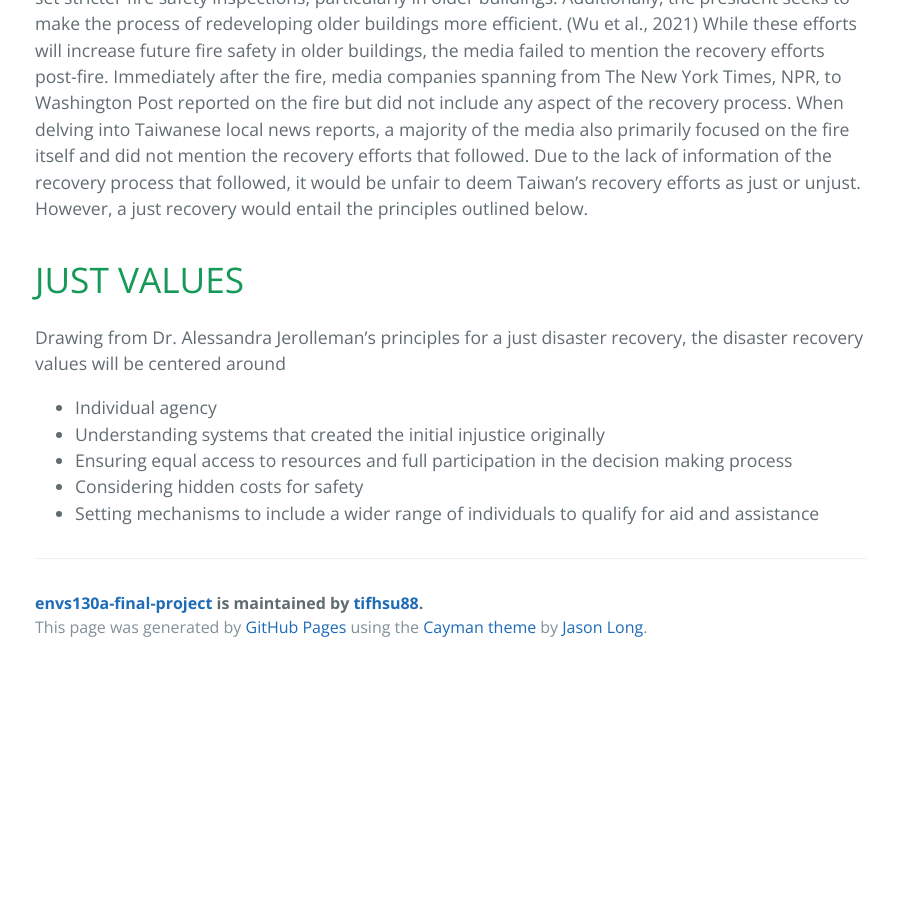
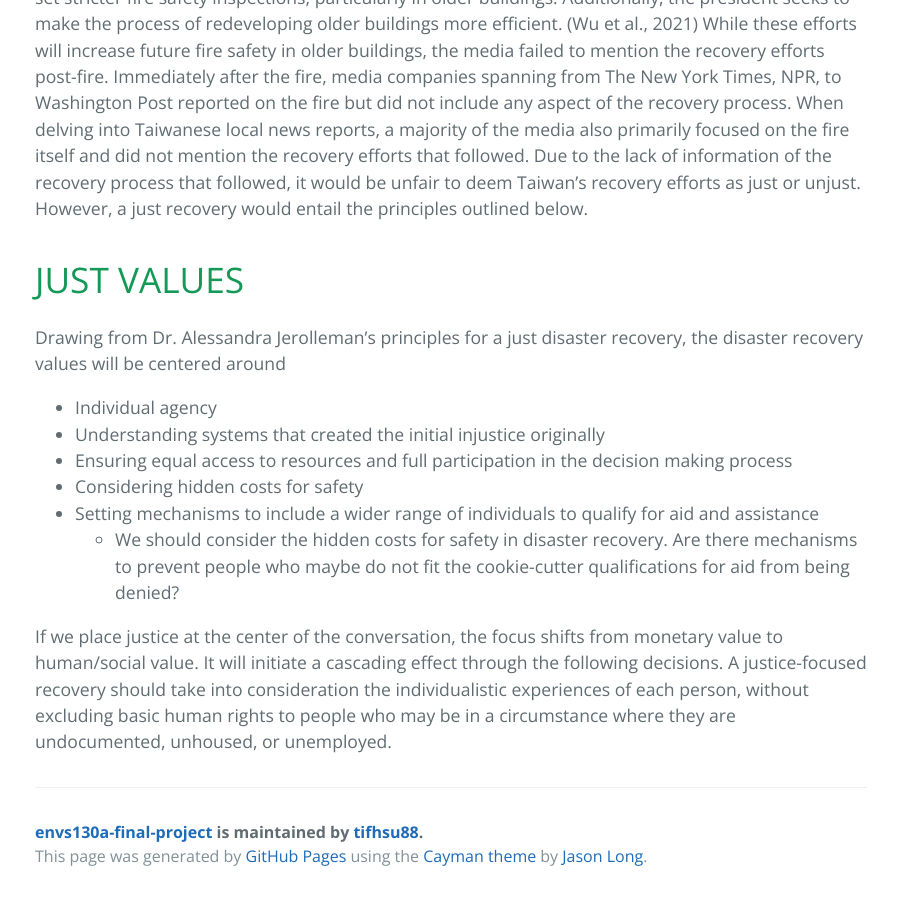
Before and after one commit to tifhsu88/envs130a-final-project, a Jekyll site: the page built from tab3.md, in a window 1280 px wide and 900 px high, scrolled down 841 px. Shown: the whole window, without its empty margins (189-1087 px from the left). Built offline with Jekyll 4.4.1, drawn with Linux system fonts in a browser that asks for light colours; before the commit the page ends 1512 px from its top, so only the background shows below that.

Commit message:
added more values

```diff
--- a/tab3.md
+++ b/tab3.md
@@ -20,3 +20,7 @@ Drawing from Dr. Alessandra Jerolleman’s principles for a just disaster recove
 - Ensuring equal access to resources and full participation in the decision making process
 - Considering hidden costs for safety
 - Setting mechanisms to include a wider range of individuals to qualify for aid and assistance
+  - We should consider the hidden costs for safety in disaster recovery. Are there mechanisms to prevent people who maybe do not fit the cookie-cutter qualifications for aid from being denied?
+
+
+If we place justice at the center of the conversation, the focus shifts from monetary value to human/social value. It will initiate a cascading effect through the following decisions. A justice-focused recovery should take into consideration the individualistic experiences of each person, without excluding basic human rights to people who may be in a circumstance where they are undocumented, unhoused, or unemployed.
```
